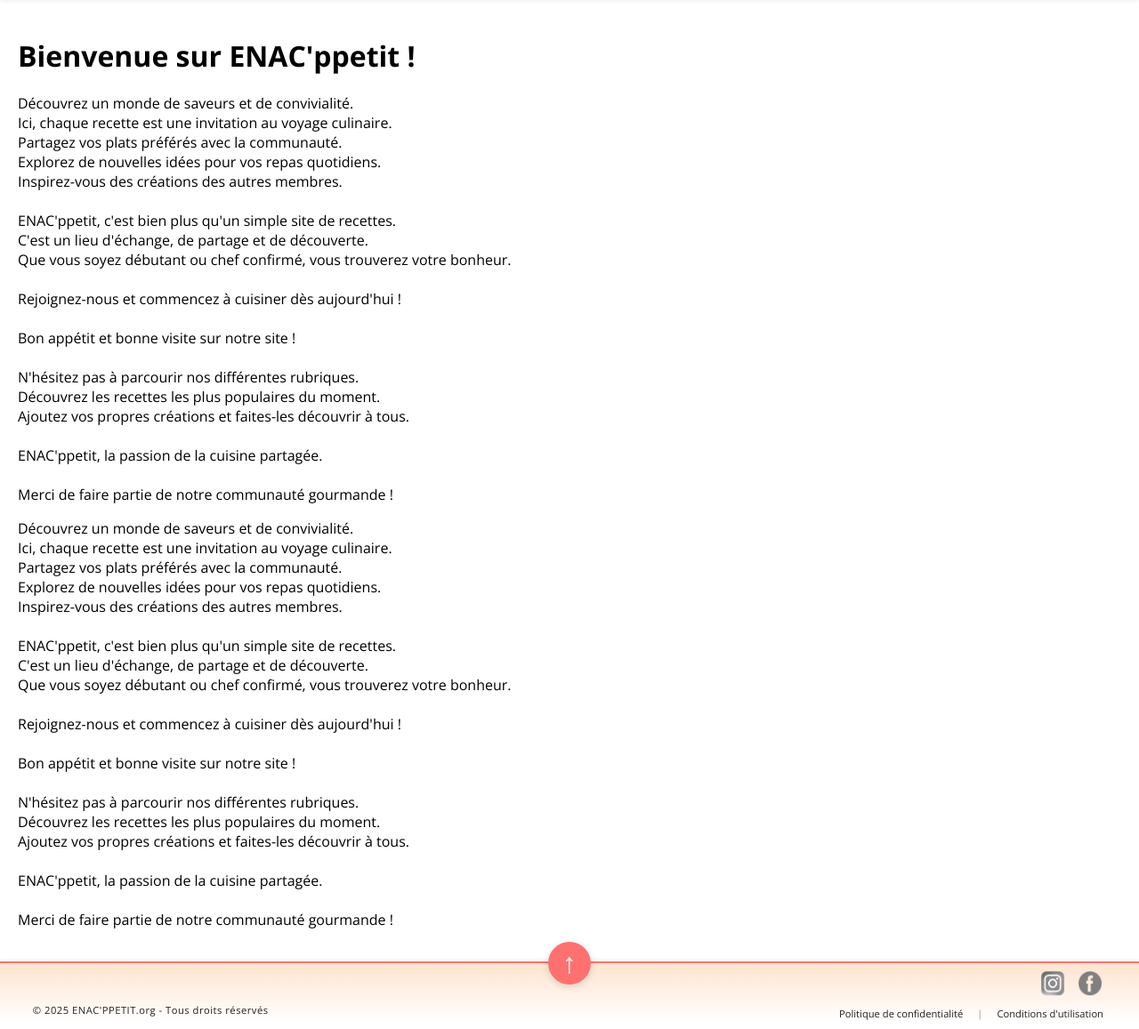
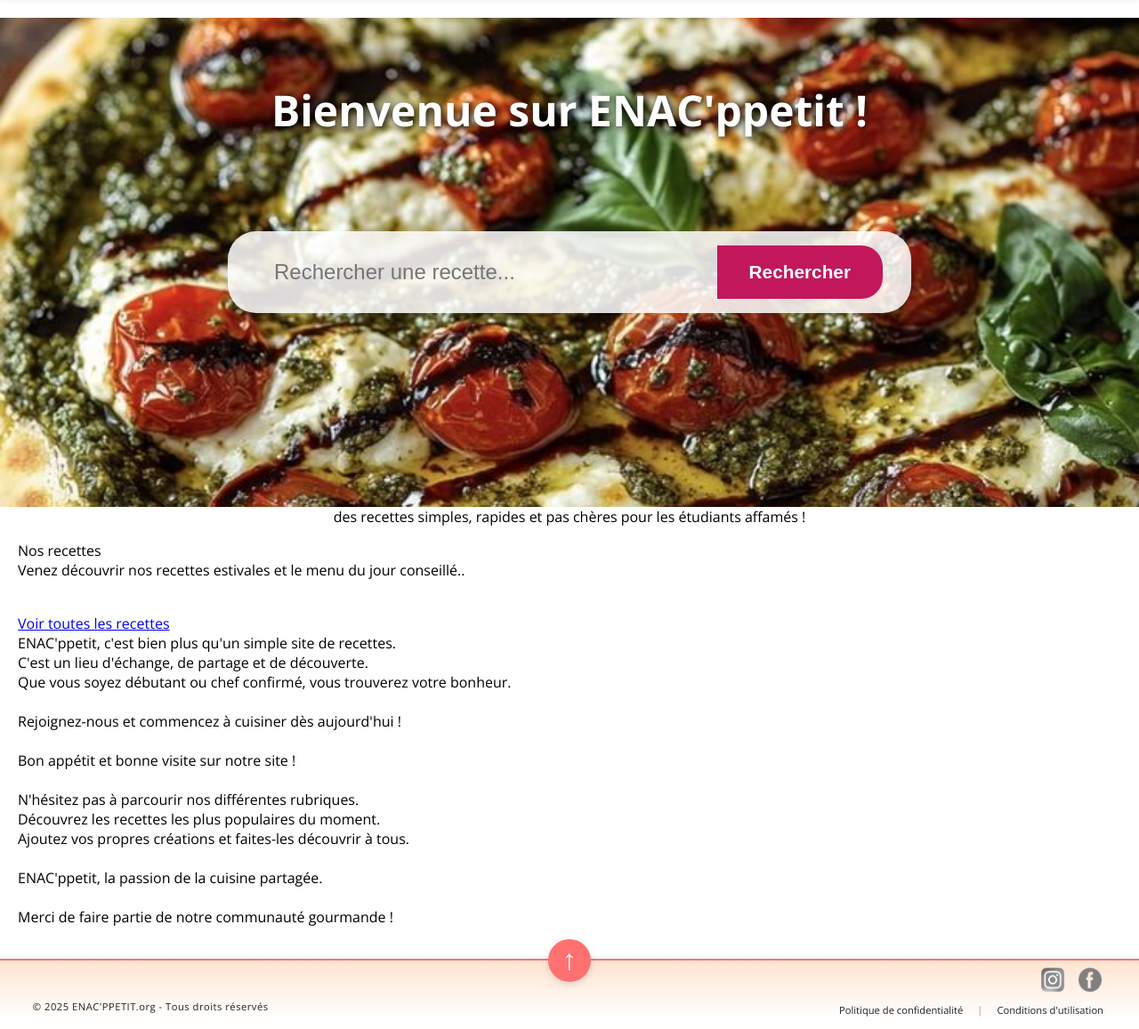
Before and after one commit to justinetsd/PROJET, a Flask app: page / in a window 1280 px wide. Shown: the part 76-1233 px from the top of the page at 89% size. Run offline with Flask 3, Linux system fonts and the light colour scheme; tables that the repository leaves empty hold one stand-in row (values such as "Sample post").

Commit message:
acceuil image titre

```diff
--- a/static/style.css
+++ b/static/style.css
@@ -177,3 +177,85 @@ html {
     text-decoration: none;
     font-size: 1.2em;
 }
+.accueil-image-container {
+    position: relative;
+    width: 100vw;
+    left: 50%;
+    right: 50%;
+    margin-left: -50vw;
+    margin-right: -50vw;
+    max-width: 100vw;
+    overflow: hidden;
+    text-align: center;
+    min-height: 550px;
+}
+
+.accueil-image {
+    width: 100vw;
+    height: 550px;
+    object-fit: cover;
+    display: block;
+}
+
+.accueil-titre {
+    position: absolute;
+    top: 18%;
+    left: 50%;
+    transform: translate(-50%, -50%);
+    color: #fff;
+    font-size: 3em;
+    font-weight: bold;
+    text-shadow: 2px 2px 8px #000;
+    margin: 0;
+    width: 100%;
+    text-align: center;
+    z-index: 2;
+}
+
+.accueil-slogan {
+
+    background: none; /* ou supprime la ligne background */
+}
+
+/* Agrandit la barre de recherche */
+.search-bar {
+    position: absolute;
+    top: 50%;
+    left: 50%;
+    transform: translate(-50%, -50%);
+    display: flex;
+    background:  rgba(255,255,255,0.85);
+    padding: 16px 32px;           /* plus de hauteur et largeur */
+    border-radius: 32px;          /* arrondi plus large */
+    box-shadow: 0 2px 8px rgba(0,0,0,0.08);
+    min-width: 500px;             /* largeur minimale plus grande */
+    max-width: 800px;             /* largeur maximale plus grande */
+    width: 60vw;                  /* largeur relative plus grande */
+    z-index: 3;
+}
+
+.search-bar input[type="text"] {
+    border: none;
+    outline: none;
+    padding: 16px 20px;           /* plus de hauteur */
+    border-radius: 24px 0 0 24px; /* arrondi plus large */
+    font-size: 1.5em;             /* texte plus grand */
+    flex: 1;
+    min-width: 0;
+    background: transparent;
+}
+
+.search-bar button {
+    border: none;
+    background: #c2185b;
+    color: #fff;
+    padding: 16px 36px;           /* bouton plus grand */
+    border-radius: 0 24px 24px 0; /* arrondi plus large */
+    font-weight: bold;
+    cursor: pointer;
+    font-size: 1.3em;             /* texte bouton plus grand */
+    transition: background 0.2s;
+}
+.search-bar button:hover {
+    background: #ad1457;
+}
--- a/templates/accueil.html
+++ b/templates/accueil.html
@@ -1,37 +1,24 @@
 {% extends "base.html" %}
 {% block title %}Accueil{% endblock %}
 {% block content %}
-<h1>Bienvenue sur ENAC'ppetit !</h1>
+<div class="accueil-image-container">
+    <img src="{{ url_for('static', filename='tarteacceuil.jpg') }}" alt="Bannière accueil" class="accueil-image">
+    <h1 class="accueil-titre">Bienvenue sur ENAC'ppetit !</h1>
+    <div class="accueil-slogan">
+        des recettes simples, rapides et pas chères pour les étudiants affamés !
+    </div>
+    <form class="search-bar" action="/recherche" method="get">
+        <input type="text" name="q" placeholder="Rechercher une recette...">
+        <button type="submit">Rechercher</button>
+    </form>
+</div>
 <p>
-    Découvrez un monde de saveurs et de convivialité.<br>
-    Ici, chaque recette est une invitation au voyage culinaire.<br>
-    Partagez vos plats préférés avec la communauté.<br>
-    Explorez de nouvelles idées pour vos repas quotidiens.<br>
-    Inspirez-vous des créations des autres membres.<br>
+    Nos recettes<br>
+    Venez découvrir nos recettes estivales et le menu du jour conseillé..<br>
     <br>
-    ENAC'ppetit, c'est bien plus qu'un simple site de recettes.<br>
-    C'est un lieu d'échange, de partage et de découverte.<br>
-    Que vous soyez débutant ou chef confirmé, vous trouverez votre bonheur.<br>
-    <br>
-    Rejoignez-nous et commencez à cuisiner dès aujourd'hui !<br>
-    <br>
-    Bon appétit et bonne visite sur notre site !<br>
-    <br>
-    N'hésitez pas à parcourir nos différentes rubriques.<br>
-    Découvrez les recettes les plus populaires du moment.<br>
-    Ajoutez vos propres créations et faites-les découvrir à tous.<br>
-    <br>
-    ENAC'ppetit, la passion de la cuisine partagée.<br>
-    <br>
-    Merci de faire partie de notre communauté gourmande !<br>
-</p>
-<p>
-    Découvrez un monde de saveurs et de convivialité.<br>
-    Ici, chaque recette est une invitation au voyage culinaire.<br>
-    Partagez vos plats préférés avec la communauté.<br>
-    Explorez de nouvelles idées pour vos repas quotidiens.<br>
-    Inspirez-vous des créations des autres membres.<br>
-    <br>
+     <div class="encadre-recettes">
+    <a href="{{ url_for('recettes') }}" class="lien-recettes">Voir toutes les recettes</a>
+    </div>
     ENAC'ppetit, c'est bien plus qu'un simple site de recettes.<br>
     C'est un lieu d'échange, de partage et de découverte.<br>
     Que vous soyez débutant ou chef confirmé, vous trouverez votre bonheur.<br>
```
Also changed, not shown: templates/recettes.html (+9 -1 lines), static/tarteacceuil.jpg (added).
